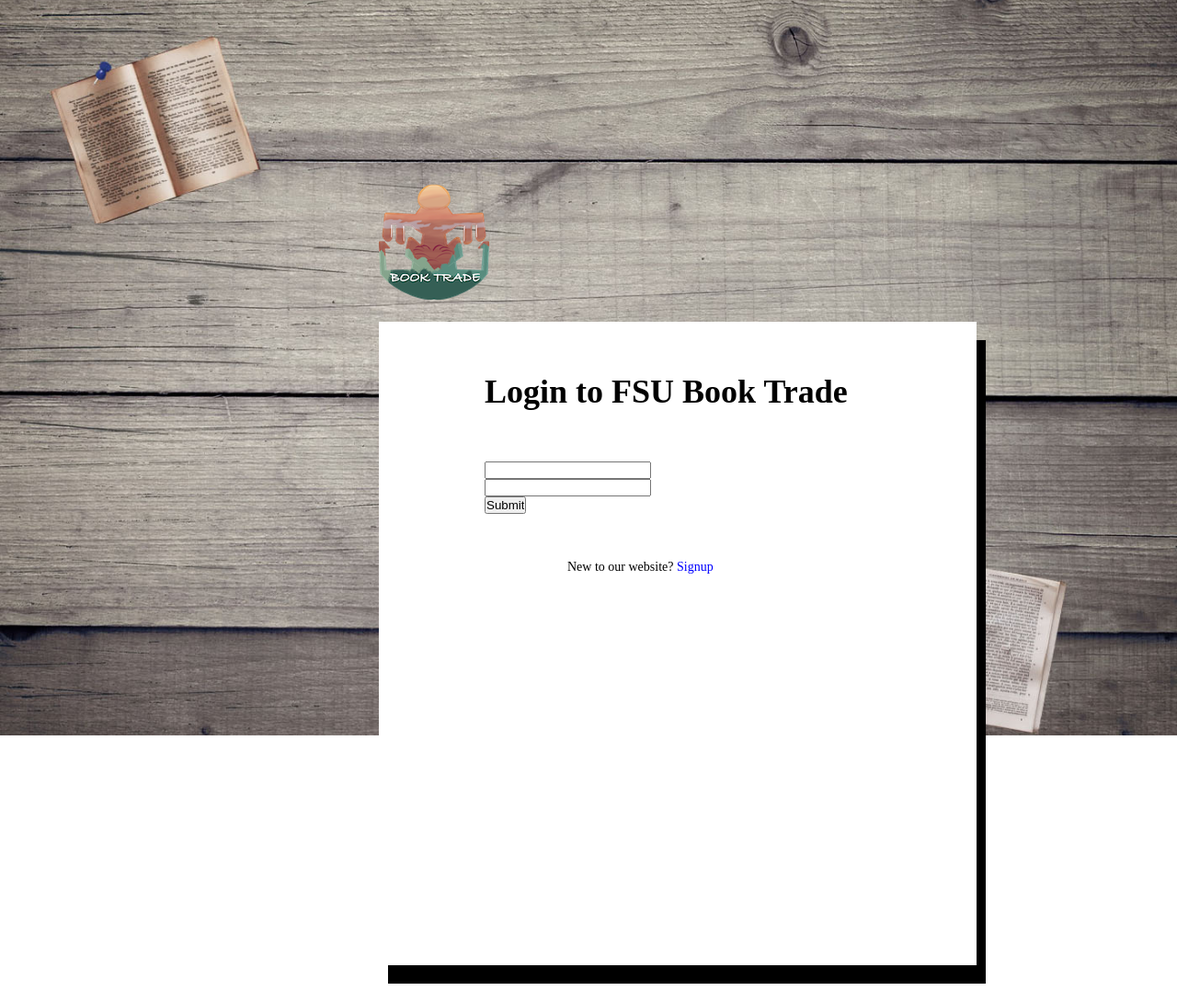
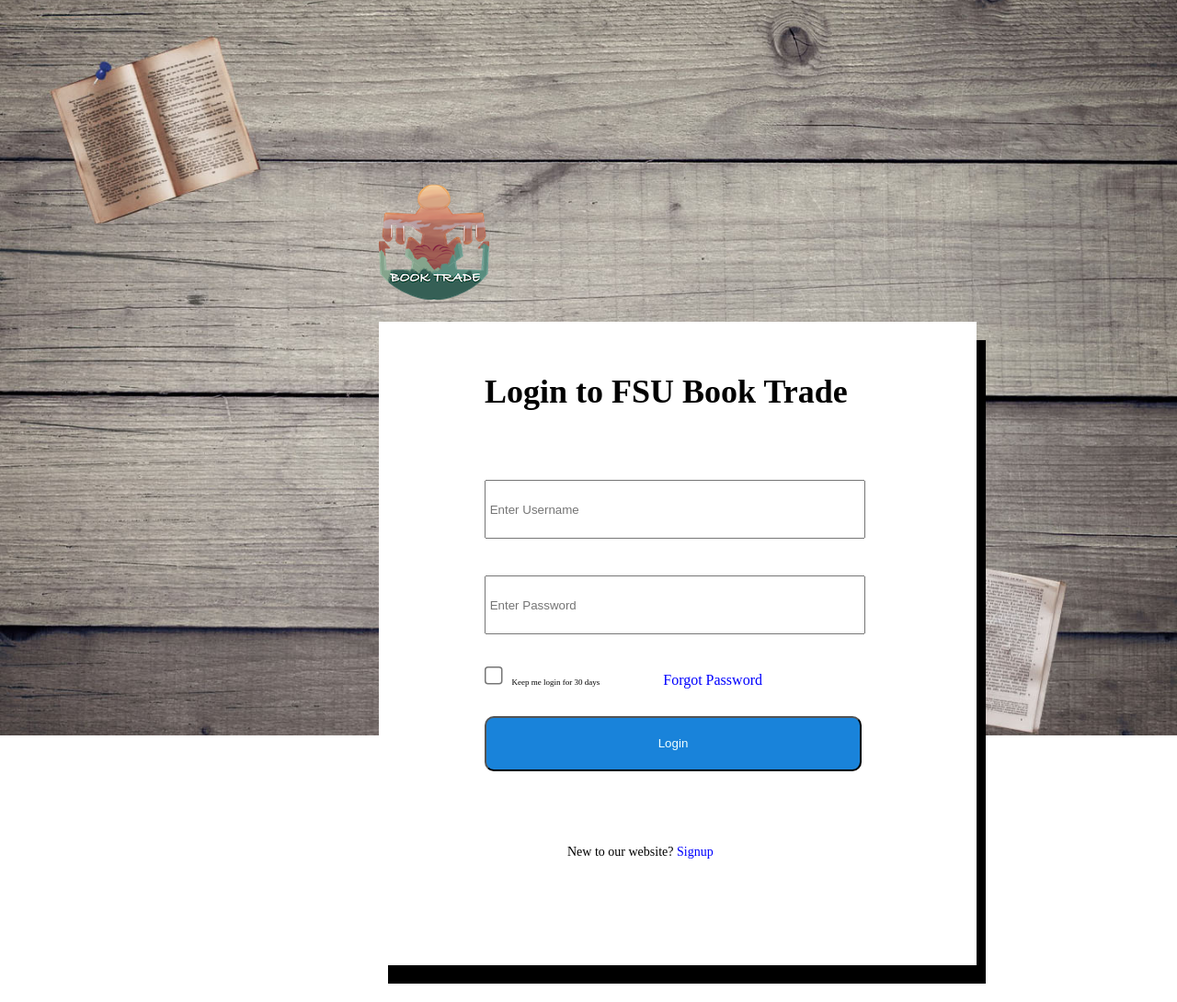
Before and after one commit to ZhixiL/BookTrade_WebApp, a Flask app: page /login in a window 1280 px wide. Shown: the top 1090 px of the page at 92% size. Run offline with Flask 2, Linux system fonts and the light colour scheme; parts of the project's set-up code (start-up, migrations or seed data) failed here and were passed over.

Commit message:
Implemented login feature w/ session tracking, set up basic UI

```diff
--- a/app.py
+++ b/app.py
@@ -1,6 +1,7 @@
-from flask import Flask, render_template, url_for, flash, redirect, request
+from flask import Flask, render_template, url_for, flash, redirect, request, session
 from flask_sqlalchemy import SQLAlchemy
 from inpforms import signinForm, signupForm
+import time
 import os
 '''
 --- DATABASE EXPLAIN ---
@@ -18,8 +19,8 @@ app = Flask(__name__, static_folder='templates')
 app.config['SQLALCHEMY_DATABASE_URI'] = 'sqlite:///webapp.db'
 wadb = SQLAlchemy(app)  # Web app database, referencing
 
-#SECRET_KEY = os.urandom(32)
-#app.config['SECRET_KEY'] = SECRET_KEY
+SECRET_KEY = os.urandom(32)
+app.config['SECRET_KEY'] = SECRET_KEY
 
 
 class Account(wadb.Model):  # This will be a model/table mappping within our wadb(web app database)
@@ -41,20 +42,20 @@ class Post(wadb.Model):  # relation model with the model/table Account to let th
     __tablename__ = 'post'
     id = wadb.Column(wadb.Integer, primary_key=True)
     creator = wadb.Column(wadb.Integer, wadb.ForeignKey('account.id'))
-    # this will connect back to the account through account's
+    # this will connect back to the account through account's ^^
     name_of_book = wadb.Column(wadb.String(30), nullable=False)
-    # User must input a Title of their post
-    # Assumption that header is the same as book name in post.html
-    post_price = wadb.Column(wadb.Float, precision=2, nullable=False)
-    # User has to input the price of their listing with up to 2 decimals
+    # User must input a Title of their post^^
+    # Assumption that header is the same as book name in post.html^^
+    post_price = wadb.Column(wadb.Float, nullable=False)
+    # User has to input the price of their listing with up to 2 decimals ^^
     status = wadb.Column(wadb.String(30), nullable=False)
-    # User must state if the book is in process of being sold, newly listed, etc.
+    # User must state if the book is in process of being sold, newly listed, etc.^^
     category = wadb.Column(wadb.String(30), nullable=False)
-    # User must state what category the book is in to better situate the listing
+    # User must state what category the book is in to better situate the listing ^^
     picture = wadb.Column(wadb.String(30), default='///templates/images/default_book.jpg', nullable=False)
-    # Allows user to input an image, and has a default in case user does not input a picture
+    # Allows user to input an image, and has a default in case user does not input a picture ^^
     body = wadb.Column(wadb.String(100), nullable=True)
-    # User is able to put a body to their post
+    # User is able to put a body to their post^^
     # Assumption that body is the same as description in post.html
 
 
@@ -62,15 +63,43 @@ class Post(wadb.Model):  # relation model with the model/table Account to let th
 @app.route("/")
 @app.route("/index")
 def index():
-    return render_template('index.html')
+    if 'user' in session:
+        return render_template('index.html',user = session['user'])
+    else:
+        return render_template('index.html',user = 'offline')
 
 
-@app.route("/login")
+@app.route("/login", methods = ['POST', 'GET'])
 def login():
-    return render_template('login.html')
+    if request.method == 'POST':
+        try:
+            usr = str(request.form['User'])
+            pas = str(request.form['Pass'])
+            temp = Account.query.filter_by(username=usr).first()
+            if temp == None:
+                flash('Username does not exist!')
+            elif temp.password == pas:
+                session['user'] = usr
+                flash('Sign in successful!')
+            else:
+                flash('Wrong Password!')
+        except:
+            flash('Failed to sign in due to some errors')
+        finally:
+            if 'user' in session:
+                return render_template('index.html',user = session['user'])
+            else:
+                return render_template('login.html')
+    else:
+        if 'user' in session:
+            return redirect(url_for('index'))
+        else:
+            return render_template('login.html')
 
 @app.route('/msg', methods = ['POST', 'GET'])
 def msg():
+    return render_template("message.html", msg="placeholder")
+''' #This section of codes has been intergrated into login()
     if request.method == 'POST':
         try:
             usr = str(request.form['User'])
@@ -79,17 +108,19 @@ def msg():
             if temp == None:
                 msg = "Username doesn't exist!"
             elif temp.password == pas:
-                msg = "Success!"
+                session['user'] = usr
+                msg = "Sign in successful!"
+                flash('You were successfully logged in')
             else:
                 msg = "Wrong Password!"
         except:
-            msg = "Failed in signin due to some errors"
+            msg = "Failed to sign in due to some errors"
         finally:
             return render_template("message.html", msg = msg)
     else:#This is the situation where user access /revrec directly without "submit" on /addrev page
         msg="Error, do not access this page directly!"
         return render_template("message.html", msg = msg)
-
+'''
 
 if __name__ == '__main__':
     app.run(debug=True)
--- a/templates/login.html
+++ b/templates/login.html
@@ -1,4 +1,3 @@
-
 <!DOCTYPE html>
 <html lang="en">
 
@@ -14,23 +13,23 @@
     <div class="bg" style="margin: 0px; padding: 0px;">
         <div class="title">
             <div class="loginlogo"></div>
-
         </div>
-
         <div class="loginsection">
             <div class="logintitle">
                 <h3>Login to FSU Book Trade</h3>
-                <form action="{{ url_for('msg') }}" method = "POST">
-                    <input type="text", name = "username"><br>
-                    <input type="password", name = "password"><br>
-                    <input type="submit", name = "submit"><br>
-                    <!--
+                <form action="" method = "POST">
+                    <!--This section is for printing feedback to the user-->
+                    {% with messages = get_flashed_messages() %}
+                    {% if messages %}
+                    {% for message in messages %}
+                    <center><h4>{{ message }}</h4></center>
+                    {% endfor %}{% endif %}{% endwith %}
                     <input type="text" name = "User" placeholder=" Enter Username" class="user" required>
                     <input type="password" name = "Pass" placeholder=" Enter Password" class="pass" required>
                     <input type="checkbox" class="check" id="check"><label for="check">Keep me login for 30 days</label>
                     <a href="#" class="forgot">Forgot Password</a>
                     <input type="submit" value="Login" class="submit">
-                    -->
+
                 </form>
                 <h3 class="newuser">New to our website? <a href="#">Signup</a></h3>
             </div>
@@ -39,17 +38,3 @@
 </body>
 
 </html>
-
-<!--
-<!DOCTYPE html>
-<html>
-    <body>
-        <form action="{{ url_for('msg') }}" method = "POST">
-            <input type="text", name = "username"><br>
-            <input type="password", name = "password"><br>
-            <input type="submit", name = "submit"><br>
-        </form>
-        <h4><a href="/">Back to Home</a></h4>
-    </body>
-</html>
--->
--- a/templates/message.html
+++ b/templates/message.html
@@ -11,7 +11,8 @@
 <body>
     <div class="bg">
         <div class="message">
-            Wrong username or password. Redirecting in 3 seconds...
+            {{msg}}<br>
+            <a href="/login">Proceed</a>
         </div>
     </div>
 </body>
```
